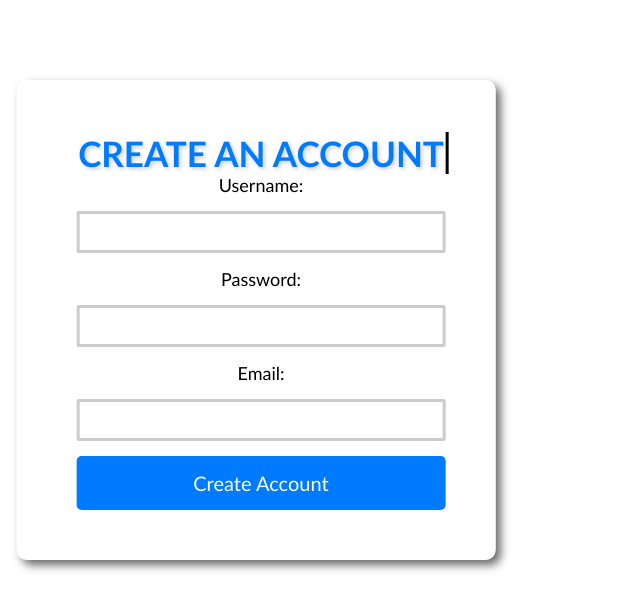
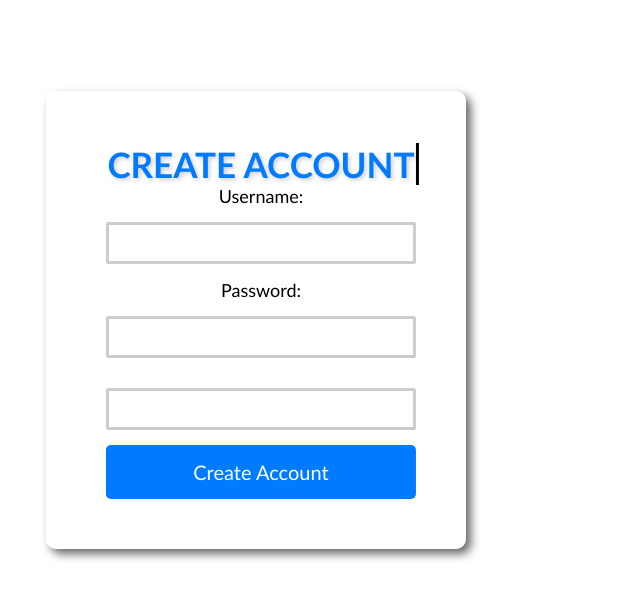
Before and after one commit to JadonDn/BruinHoops, a React (Create React App) app: page /CreateAccount in a window 1280 px wide. Shown: the top 610 px of the page, without its empty margins (0-640 px from the left). Built offline with nearby package versions, Linux system fonts and the light colour scheme.

Commit message:
Create Account, Login UI Changes

```diff
--- a/src/CreateAccount.js
+++ b/src/CreateAccount.js
@@ -1,22 +1,27 @@
 import React from 'react'
 import './CreateAccount.css'
 const CreateAccount = () => {
+
+
     return(
-
-      <body><div  className='Create'>
-        <img src = "https://content.sportslogos.net/logos/35/882/full/ucla_bruins_logo_mascot_20043890.png" className="bear" alt="logo"/>
+      <div className='test'>
+        <body><div  className='Create'>
+        <img src = "mascot.png" className="bear" alt="logo"/>
       <form>
- <a>Create an Account</a>
+ <a>Create Account</a>
  <label for="username">Username:</label>
  <input type="text" id="username" name="username" required></input>
  <label for="password">Password:</label>
  <input type="password" id="password" name="password" required></input>
- <label for="email">Email:</label>
+ <label for="email">
+
+ </label>
  <input type="email" id="email" name="email" required></input>
  <input type="submit" value="Create Account"></input>
 </form>
    </div>
   </body>
+     </div>
 
 
 
```
